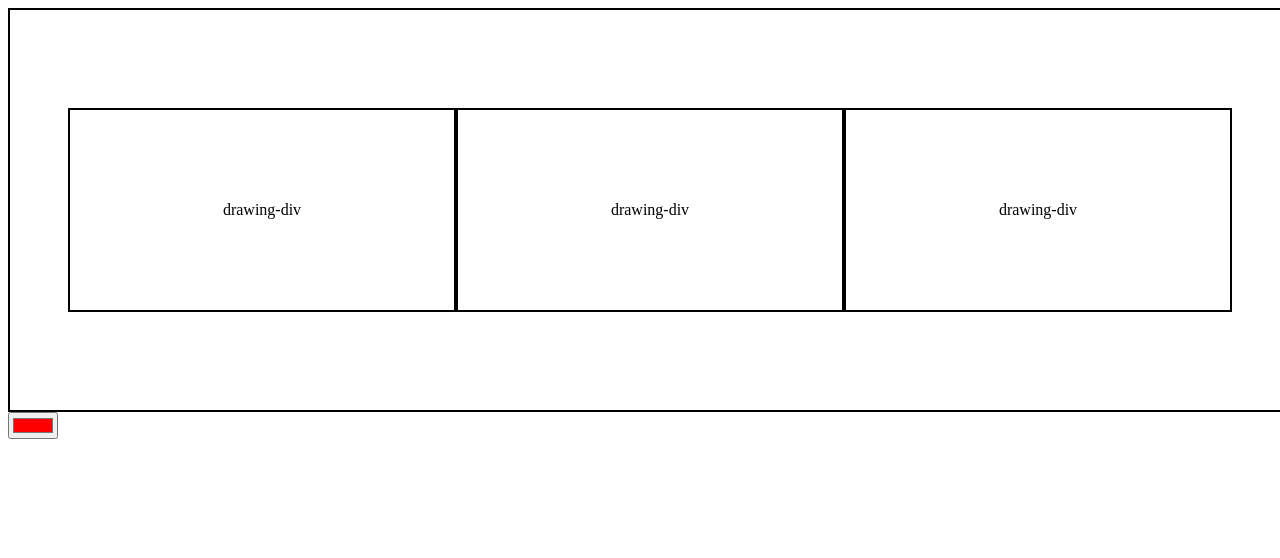
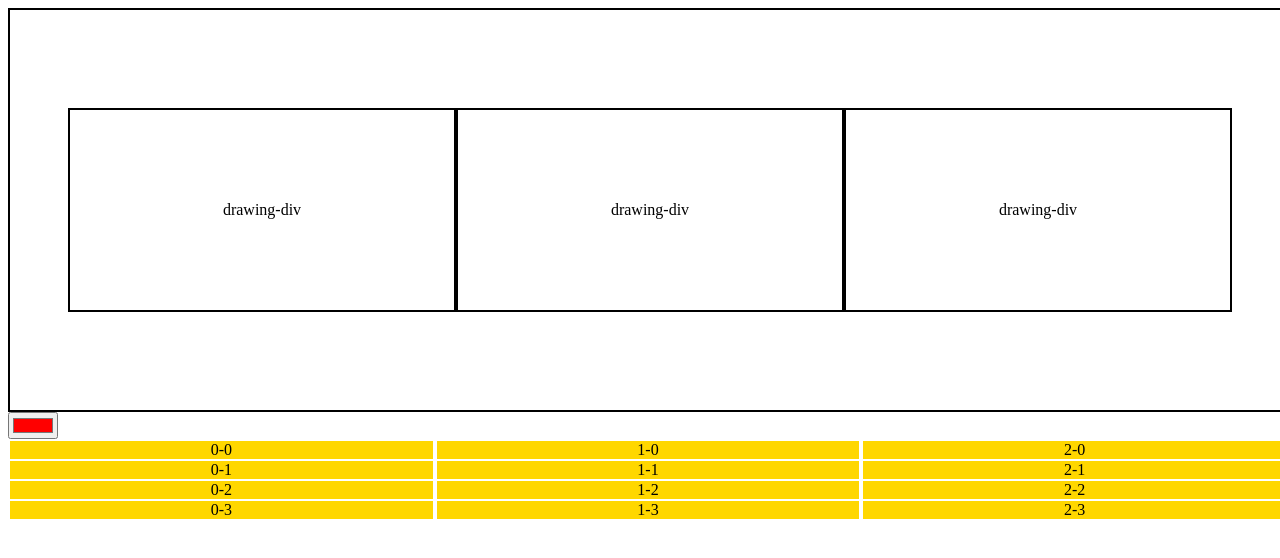
Before and after one commit to ruscias/etch-a-sketch, a plain HTML site: page index.html in a window 1280 px wide. Drawn offline with Linux system fonts and the light colour scheme.

Commit message:
Test changing color of dynamically generated divs

```diff
--- a/scripts.js
+++ b/scripts.js
@@ -1,6 +1,24 @@
+var columns = 3;
+var rows = 4;
+
+var grid = document.createElement('div');
+grid.className = 'grid';
+for (var i = 0; i < columns; ++i) {
+  var column = document.createElement('div'); // create column
+  column.className = 'column';
+  for (var j = 0; j < rows; ++j) {
+    var row = document.createElement('div'); // create row
+    row.className = 'row';
+    row.textContent = i + '-' +j; // set text
+    column.appendChild(row); // append row in column
+  }
+  grid.appendChild(column); // append column inside grid
+}
+document.body.appendChild(grid);
+
 const colorPicker = document.querySelector('input[type="color"]');
 
-const allDrawingDivs = document.querySelectorAll('div.drawing-div');
+const allDrawingDivs = document.querySelectorAll('div.row');
 
 // need a default color... I think...
 let currentColor = 'red';
--- a/styles.css
+++ b/styles.css
@@ -24,3 +24,17 @@ div.drawing-div {
   color: black;
   border: 2px solid rgb(0, 0, 0);
 }
+
+.grid {
+  display: flex;   /* <--- required */
+}
+
+.column {
+  flex: 1; /* <--- required (style column to fill the same space as the other columns) */
+}
+
+.row {
+  margin: 2px;
+  background: gold;
+  text-align: center;
+}
```
